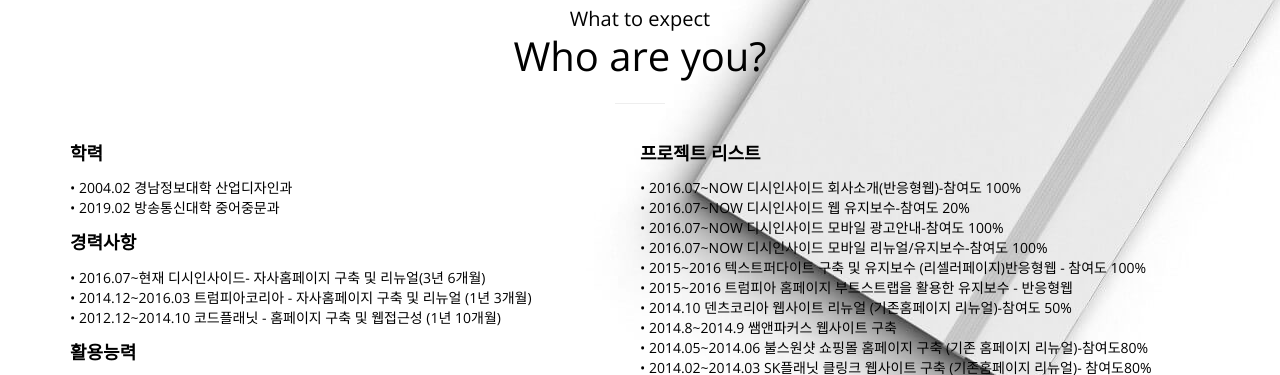
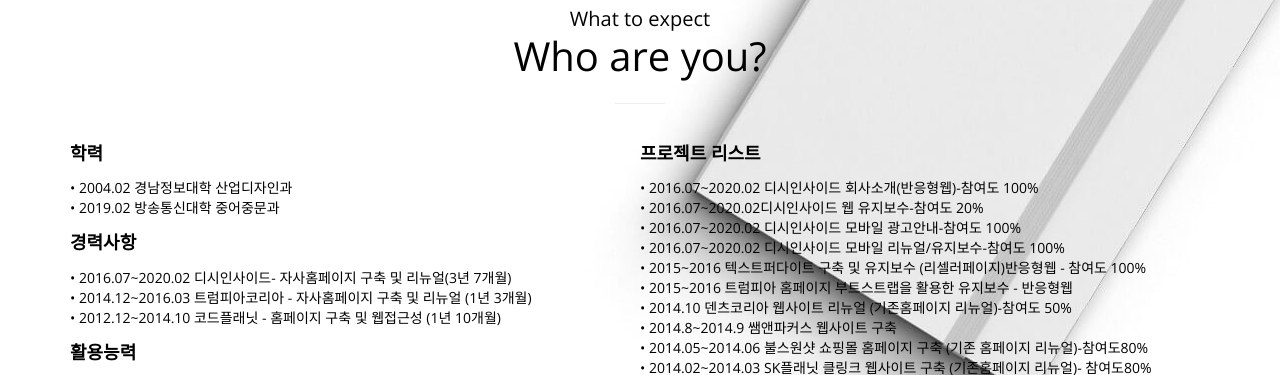
Before and after one commit to august2019/agosto.github.io, a plain HTML site: page index.html in a window 1280 px wide. Shown: the part 1115-1490 px from the top of the page. Drawn offline with nearby package versions, Linux system fonts and the light colour scheme; files whose address does not match are found by name.

Commit message:
20200309 경력수정

```diff
--- a/index.html
+++ b/index.html
@@ -82,8 +82,8 @@
                     </ul>
                     <h3 class="sub-title">경력사항</h3>
                     <ul class="about-list">
-                        <li><span>&bull; </span>2016.07~현재
-                        디시인사이드- 자사홈페이지 구축 및 리뉴얼(3년 6개월)</li>
+                        <li><span>&bull; </span>2016.07~2020.02
+                        디시인사이드- 자사홈페이지 구축 및 리뉴얼(3년 7개월)</li>
                         <li><span>&bull; </span>2014.12~2016.03 트럼피아코리아 - 자사홈페이지 구축 및 리뉴얼 (1년 3개월)</li>
                         <li><span>&bull; </span>2012.12~2014.10 코드플래닛 - 홈페이지 구축 및 웹접근성 (1년 10개월)</li>
                     </ul>
@@ -108,10 +108,10 @@
                 <div class="about-box">
                     <h3 class="sub-title">프로젝트 리스트</h3>
                     <ul class="about-list">
-                        <li><span>&bull; </span>2016.07~NOW 디시인사이드 회사소개(반응형웹)-참여도 100%</li>
-                        <li><span>&bull; </span>2016.07~NOW 디시인사이드 웹 유지보수-참여도 20%</li>
-                        <li><span>&bull; </span>2016.07~NOW 디시인사이드 모바일 광고안내-참여도 100%</li>
-                        <li><span>&bull; </span>2016.07~NOW 디시인사이드 모바일 리뉴얼/유지보수-참여도 100%</li>
+                        <li><span>&bull; </span>2016.07~2020.02 디시인사이드 회사소개(반응형웹)-참여도 100%</li>
+                        <li><span>&bull; </span>2016.07~2020.02디시인사이드 웹 유지보수-참여도 20%</li>
+                        <li><span>&bull; </span>2016.07~2020.02 디시인사이드 모바일 광고안내-참여도 100%</li>
+                        <li><span>&bull; </span>2016.07~2020.02 디시인사이드 모바일 리뉴얼/유지보수-참여도 100%</li>
                         <li><span>&bull; </span>2015~2016 텍스트퍼다이트 구축 및 유지보수 (리셀러페이지)반응형웹 - 참여도 100%</li>
                         <li><span>&bull; </span>2015~2016 트럼피아 홈페이지 부트스트랩을 활용한 유지보수 - 반응형웹</li>
                         <li><span>&bull; </span>2014.10 덴츠코리아 웹사이트 리뉴얼 (기존홈페이지 리뉴얼)-참여도 50%</li>
```
Also changed, not shown: 1 other file.
